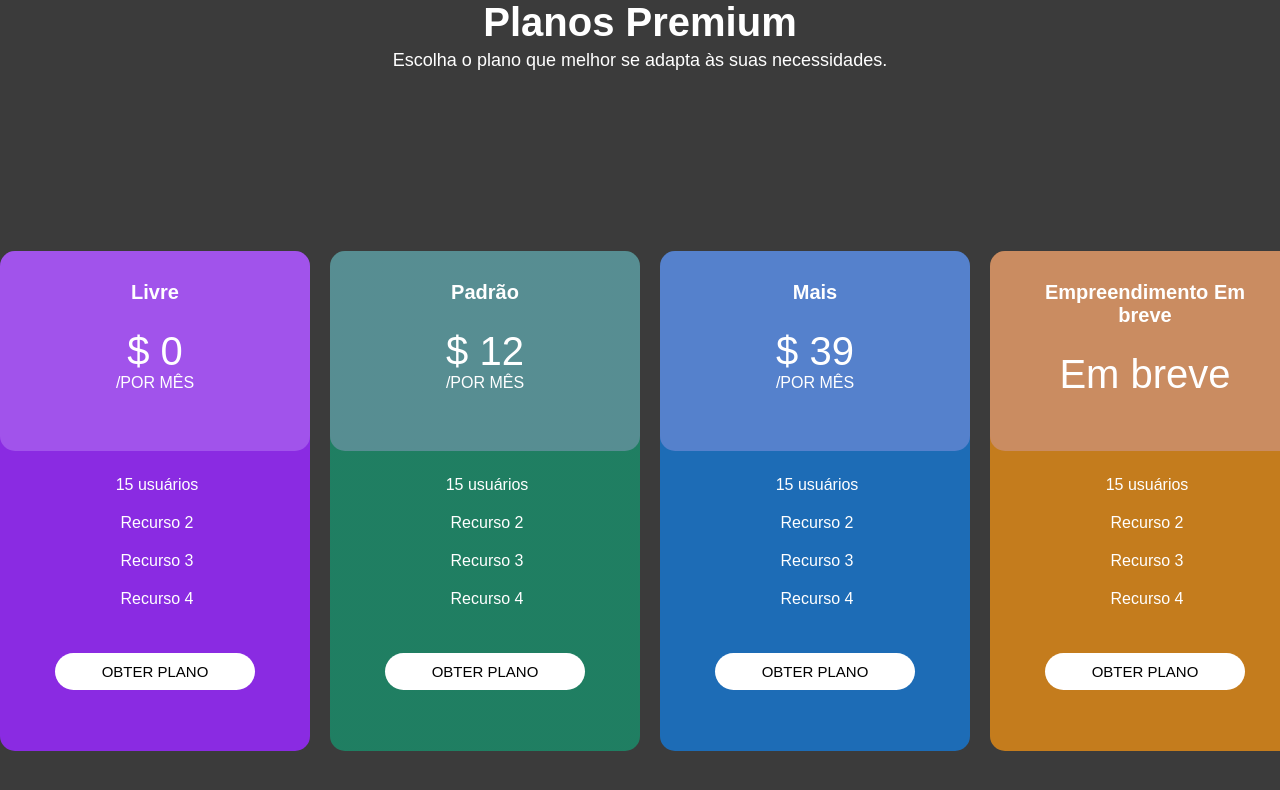
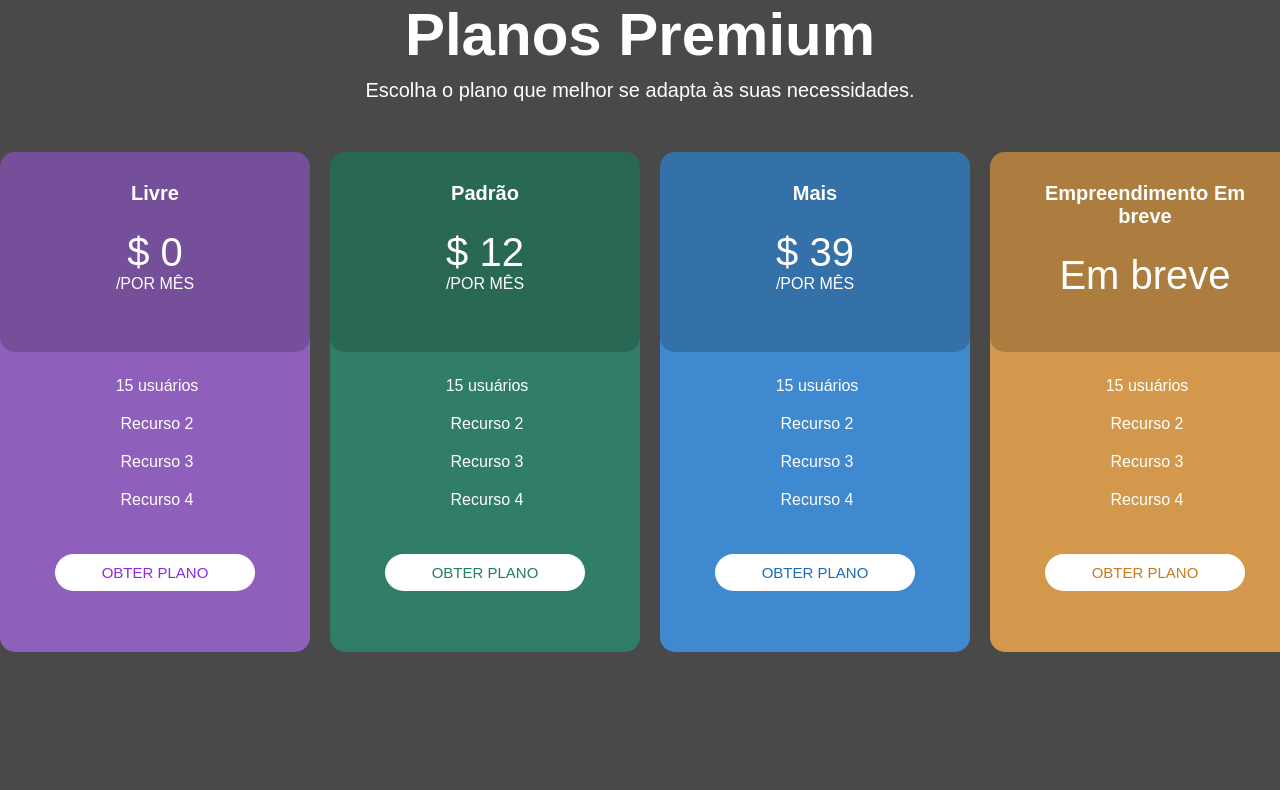
Before and after one commit to Luanbepi01/paginaweb, a plain HTML site: page Trabalho_PaginaDePrecos/index.html in a window 1280 px wide. Drawn offline with Linux system fonts and the light colour scheme.

Commit message:
alteraçãoNoSistema
alteração na pagina, tentando deixar mais igual possivel

```diff
--- a/Trabalho_PaginaDePrecos/style.css
+++ b/Trabalho_PaginaDePrecos/style.css
@@ -8,7 +8,7 @@
 body{
     width: 100%;
     height: 100vh;
-    background-color: rgba(0, 0, 0, 0.767);
+    background-color: rgba(0, 0, 0, 0.712);
 }
 
 .header {
@@ -17,13 +17,13 @@ body{
 }
 
 .header h1 {
-    font-size: 40px;
+    font-size: 60px;
     color: white;
-    margin-bottom: 5px;
+    margin-bottom: 10px;
 }
 
 .header p {
-    font-size: 18px;
+    font-size: 20px;
     color: white;
 }
 
@@ -36,7 +36,7 @@ body{
     justify-content: center; /* Centraliza os cards no contêiner */
     gap: 20px; /* Adiciona espaçamento entre os cards */
     color: white;
-    margin-top: 30px; /* Adiciona margem superior para descer o título e parágrafo */
+    margin-top: -110px; /* Adiciona margem superior para descer o título e parágrafo */
 }
 
 .container .card{
@@ -56,27 +56,27 @@ body{
 
 /* Card Livre */
 .card-livre {
-    background: linear-gradient(135deg, #8a2be2 50%, #8a2be2 50%);
+    background: linear-gradient(135deg, #ae69f0af 50%, #ae69f0af 50%);
 }
 
 /* Card Padrão */
 .card-padrao {
-    background: linear-gradient(135deg, hsl(162, 60%, 31%) 100%, hsl(162, 60%, 35%));
+    background: linear-gradient(135deg, hsl(162, 45%, 34%) 100%, hsl(162, 45%, 34%) 100%);
 }
 
 /* Card Mais */
 .card-mais {
-    background: linear-gradient(135deg, #1d6cb6 100%, #1d6cb6 100%);
+    background: linear-gradient(135deg, #3e89cf 100%, #3e89cf 100%);
 }
 
 /* Card Emp. Em breve */
 .card-emp-em-breve {
-    background: linear-gradient(135deg, #c47c1d 100%, #c47c1d 100%);
+    background: linear-gradient(135deg, #d3984b 100%, #d3984b  100%);
 }
 
 .container .card .card-title {
     width: 100%; /* Ocupa toda a largura do card */
-    background: rgba(216, 176, 255, 0.3); /* Ajuste a cor conforme necessário */
+    background: rgba(18, 18, 19, 0.199); /* Ajuste a cor conforme necessário */
     border-top-left-radius: 15px;
     border-top-right-radius: 15px;
     border-bottom-right-radius: 15px;
@@ -147,9 +147,25 @@ body{
     letter-spacing: 1.2px;
 }
 
+/* Ajuste das cores dos links dentro dos botões */
+.card-livre .card-content button a {
+    color: #8a2be2; /* Cor do Card Livre */
+}
+
+.card-padrao .card-content button a {
+    color: hsl(162, 60%, 31%); /* Cor do Card Padrão */
+}
+
+.card-mais .card-content button a {
+    color: #1d6cb6; /* Cor do Card Mais */
+}
+
+.card-emp-em-breve .card-content button a {
+    color: #c47c1d; /* Cor do Card Empreendimento Em Breve */
+}
+
 .container .card .card-content button a{
     text-decoration: none;
-    color: black;
     font-size: 15px;
 }
 
```
